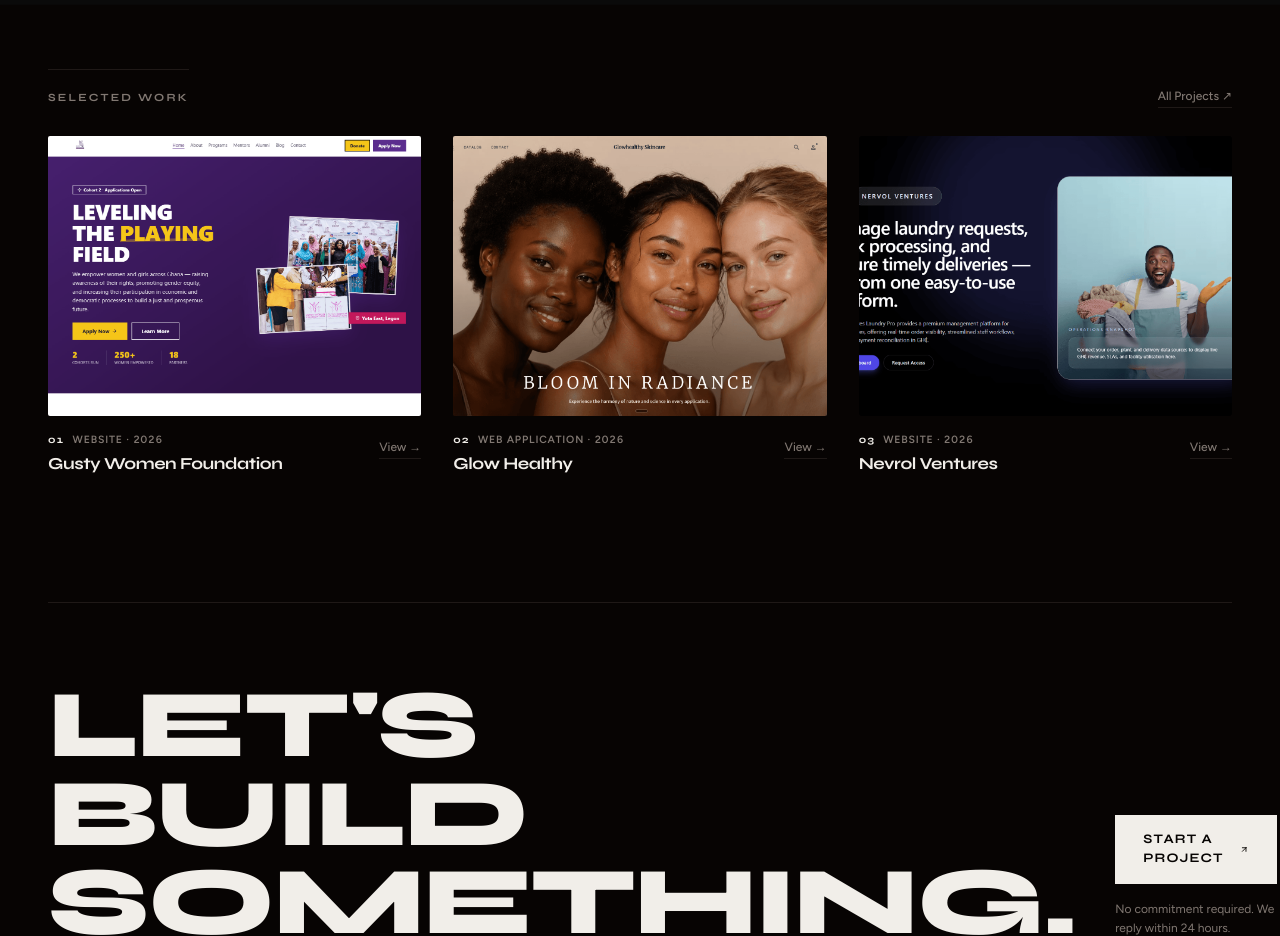
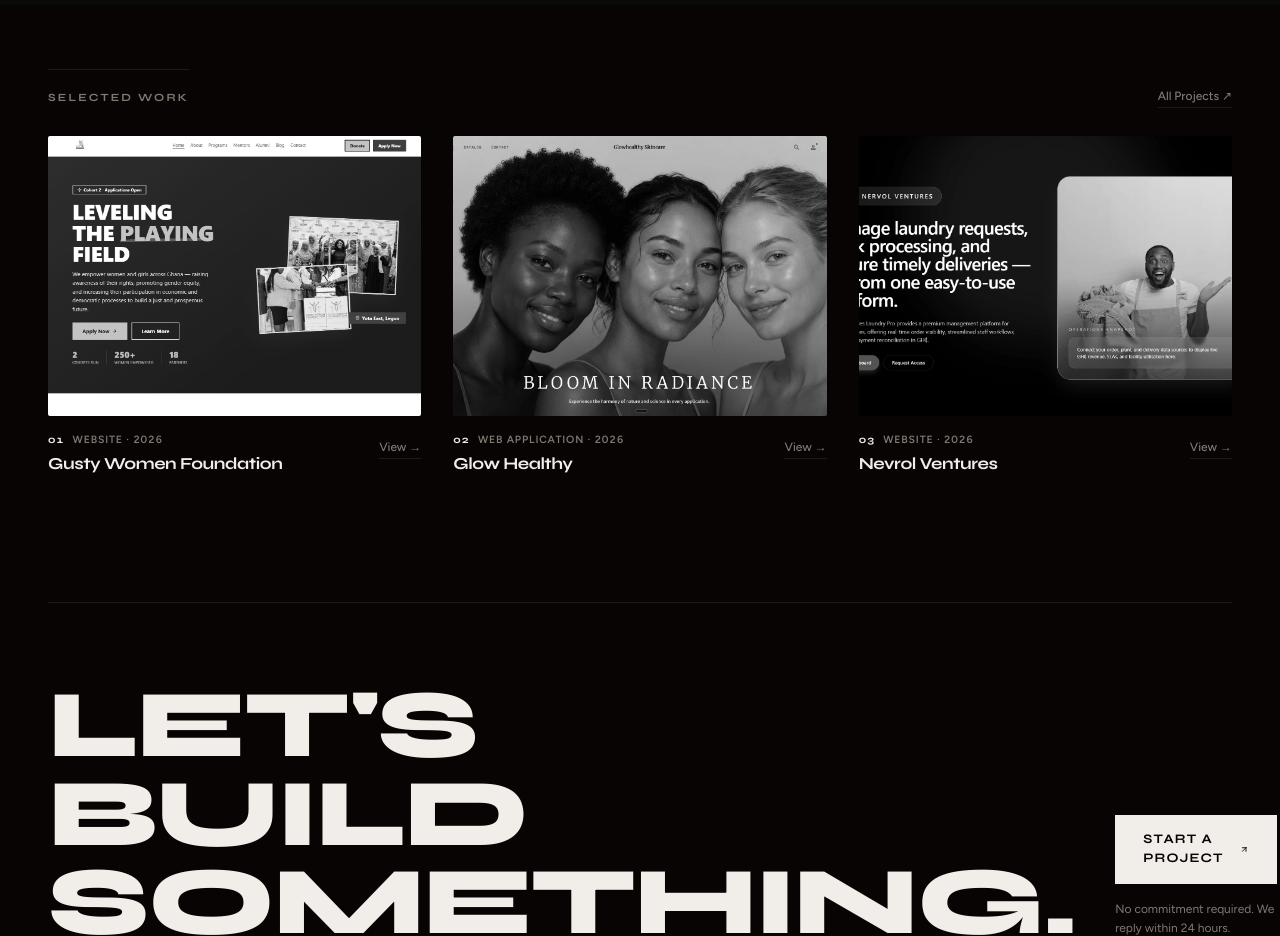
Before and after one commit to PlnDominic/Ecstasy-Technologies, a Next.js app: page / in a window 1280 px wide. Shown: the part 1980-2916 px from the top of the page. Built offline with nearby package versions, Linux system fonts and the light colour scheme; no server answers.

Commit message:
Desaturate SELECTED WORK images, restore color on hover
Project screenshots in the showcase grid render grayscale by default
and transition to full color when the card is hovered, alongside the
existing scale-up effect.

```diff
--- a/src/app/page.tsx
+++ b/src/app/page.tsx
@@ -276,7 +276,7 @@ export default function Home() {
                     src={src}
                     alt={alt}
                     fill
-                    className="object-cover object-top transition-transform duration-500 ease-out group-hover:scale-[1.04]"
+                    className="object-cover object-top grayscale transition-[transform,filter] duration-500 ease-out group-hover:scale-[1.04] group-hover:grayscale-0"
                     sizes="(max-width: 640px) 100vw, (max-width: 1024px) 50vw, 33vw"
                   />
                 </div>
```
